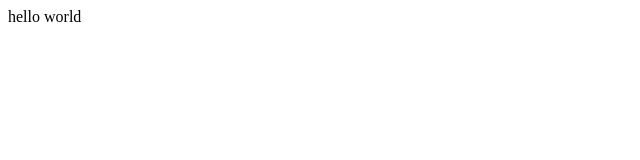
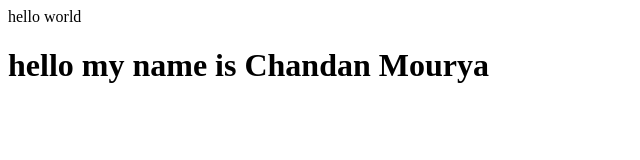
Before and after one commit to Chandanmourya1/LocalRepo, a plain HTML site: page index.html in a window 1280 px wide. Shown: the whole page, without its empty margins (0-640 px from the left). Drawn offline with Linux system fonts and the light colour scheme.

Commit message:
Add New Features

```diff
--- a/index.html
+++ b/index.html
@@ -1 +1,2 @@
 <P>hello world</P>
+<h1>hello my name is Chandan Mourya</h1>
```
